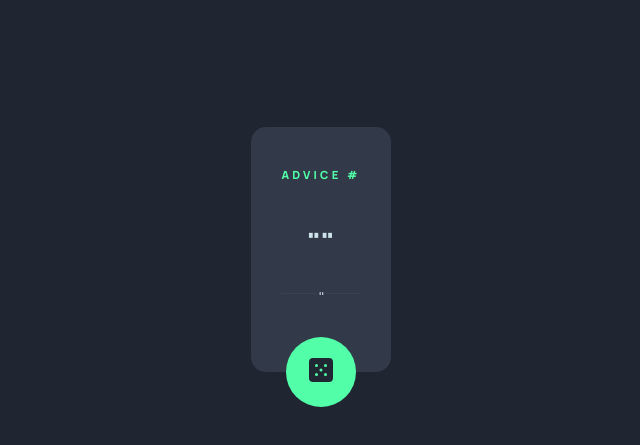
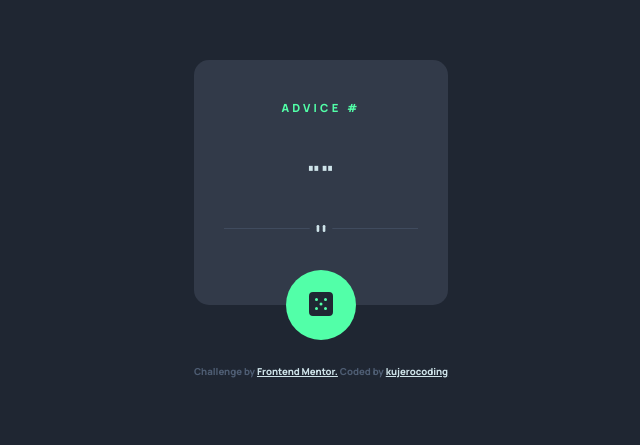
Before and after one commit to kujerocoding/advice-generator-app-main, a React (Vite) app: page / in a window 1280 px wide. Shown: the part 151-596 px from the top of the page, without its empty margins (319-959 px from the left). Built offline with nearby package versions, Linux system fonts and the light colour scheme; no server answers.

Commit message:
add attribution and style it

```diff
--- a/src/App.css
+++ b/src/App.css
@@ -26,7 +26,7 @@ body{
     align-items: center;
 }
 
-.app--container{
+.quote--container{
     max-width: 335px;
     background-color: var(--DARKGRAYISHBLUE);
     padding-inline: 30px;
@@ -75,6 +75,17 @@ button:hover{
         box-shadow: 0px 0px 30px var(--NEONGREEN)
     }
 
+.attribution{
+    font-size: .6rem;
+    margin-block: 60px;
+    text-align: center;
+    color: var(--GRAYISHBLUE);
+}
+
+.attribution > a{
+    color: var(--LIGHTCYAN);
+}
+
 @media (min-width: 40em){
     .app--container{
         max-width: 500px;
--- a/src/App.jsx
+++ b/src/App.jsx
@@ -22,6 +22,7 @@ const App = () => {
 
   return (
     <div className='app--container'>
+      <div>
       <div className='quote--container'>
         <p className='quote--id'>Advice # {advice.id}</p>
         <p className='quote--text'>"{advice.advice}"</p>
@@ -30,6 +31,11 @@ const App = () => {
           <img src="/src/assets/images/icon-dice.svg" alt="dice" />
         </button>
       </div>
+      <div className='attribution'>
+            Challenge by <a href="https://www.frontendmentor.io/challenges" target="_blank">Frontend Mentor.</a> Coded by <a href='https://github.com/kujerocoding' target="_blank">kujerocoding</a>
+      </div>
+      </div>
+
     </div>
   )
 }
```
